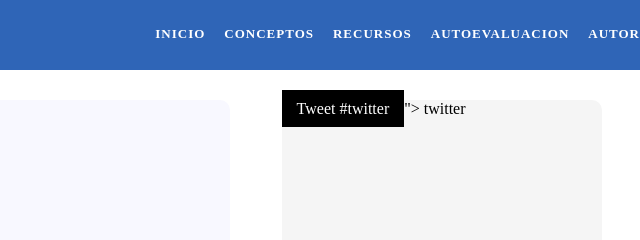
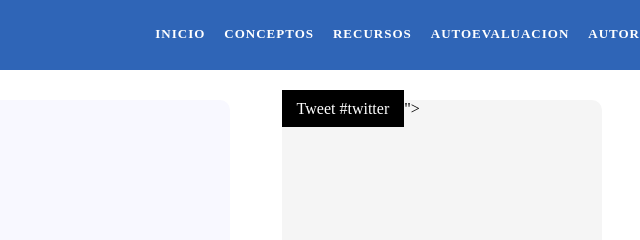
Before and after one commit to jgmorales46/DSW-GermanMorales, a plain HTML site: page index.html in a window 1280 px wide. Shown: the top 240 px of the page, 640-1280 px from the left. Drawn offline with Linux system fonts and the light colour scheme.

Commit message:
Update index.html
tw

```diff
--- a/index.html
+++ b/index.html
@@ -65,7 +65,7 @@
 <aside >
 
 	<ul class="ger">
-    	<li><a href="<a href="https://twitter.com/intent/tweet?button_hashtag=twitter&ref_src=twsrc%5Etfw" class="twitter-hashtag-button" data-show-count="false">Tweet #twitter</a><script async src="https://platform.twitter.com/widgets.js" charset="utf-8"></script>"></a>  twitter</li>
+    	<li><a href="<a href="https://twitter.com/intent/tweet?button_hashtag=twitter&ref_src=twsrc%5Etfw" class="twitter-hashtag-button" data-show-count="false">Tweet #twitter</a><script async src="https://platform.twitter.com/widgets.js" charset="utf-8"></script>"></a></li>
 
 	</ul>
 
```
